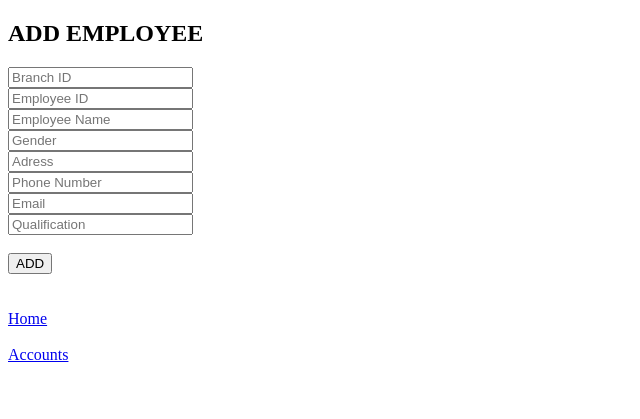
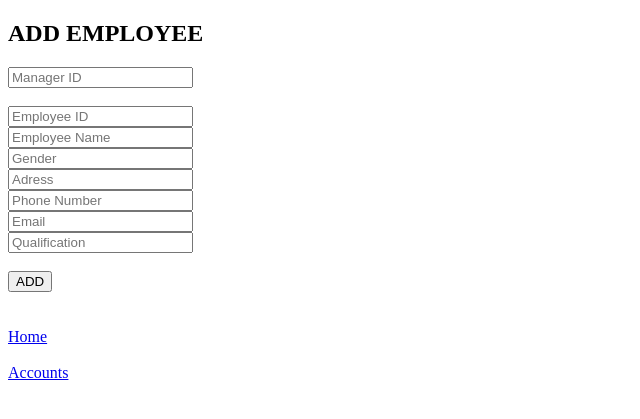
Before and after one commit to PrasannaHegde66/bankmanagementsystem, a Django app: page /addemployee in a window 1280 px wide. Shown: the top 419 px of the page, without its empty margins (0-640 px from the left). Run offline with Django 3.2, Linux system fonts and the light colour scheme; parts of the project's set-up code (start-up, migrations or seed data) failed here and were passed over.

Commit message:
updated addemployee

```diff
--- a/DBMS PROJECT/bankdatabase/bankdb_app/views.py
+++ b/DBMS PROJECT/bankdatabase/bankdb_app/views.py
@@ -17,7 +17,14 @@ def managerlogin(request):
 
 def addemployee(request):
     if request.method=='POST':
-        branch_id=int(request.POST['branch_id'])
+        #branch_id=int(request.POST['branch_id'])
+        manager_id=int(request.POST['manager_id'])
+        if BankBranch.objects.filter(manager_number=manager_id):
+            bran=BankBranch.objects.get(manager_number=manager_id)
+            branch_id=bran.branch_id
+        else:
+            messages.info(request,'Invalid Manager ID')
+            return redirect('/addemployee')
         employee_id=int(request.POST['employee_id'])
         employee_name=request.POST['employee_name']
         employee_gender=request.POST['employee_gender']
--- a/DBMS PROJECT/bankdatabase/templates/addemployee.html
+++ b/DBMS PROJECT/bankdatabase/templates/addemployee.html
@@ -9,14 +9,14 @@
     <form action='addemployee' method="POST">
         {%csrf_token%}
         <h2>ADD EMPLOYEE</h2>
-        <input type="number" name='branch_id' placeholder="Branch ID"><br>
-        <input type="number" name='employee_id' placeholder="Employee ID"><br>
-        <input type="text" name='employee_name' placeholder="Employee Name"><br>
-        <input type="text" name='employee_gender' placeholder="Gender"><br>
-        <input type="text" name='employee_address' placeholder="Adress"><br>
-        <input type="numbeer" name='employee_phone' placeholder="Phone Number"><br>
-        <input type="email" name='employee_email' placeholder="Email"><br>
-        <input type="text" name='employee_qualification' placeholder="Qualification"><br><br>
+        <input type="number" name='manager_id' placeholder="Manager ID" required=True><br><br>
+        <input type="number" name='employee_id' placeholder="Employee ID" required=True><br>
+        <input type="text" name='employee_name' placeholder="Employee Name" required=True><br>
+        <input type="text" name='employee_gender' placeholder="Gender" required=True><br>
+        <input type="text" name='employee_address' placeholder="Adress" required=True><br>
+        <input type="numbeer" name='employee_phone' placeholder="Phone Number" required=True><br>
+        <input type="email" name='employee_email' placeholder="Email" required=True><br>
+        <input type="text" name='employee_qualification' placeholder="Qualification" required=True><br><br>
         <input type="Submit" value='ADD'>
     </form>
     <div>
```
